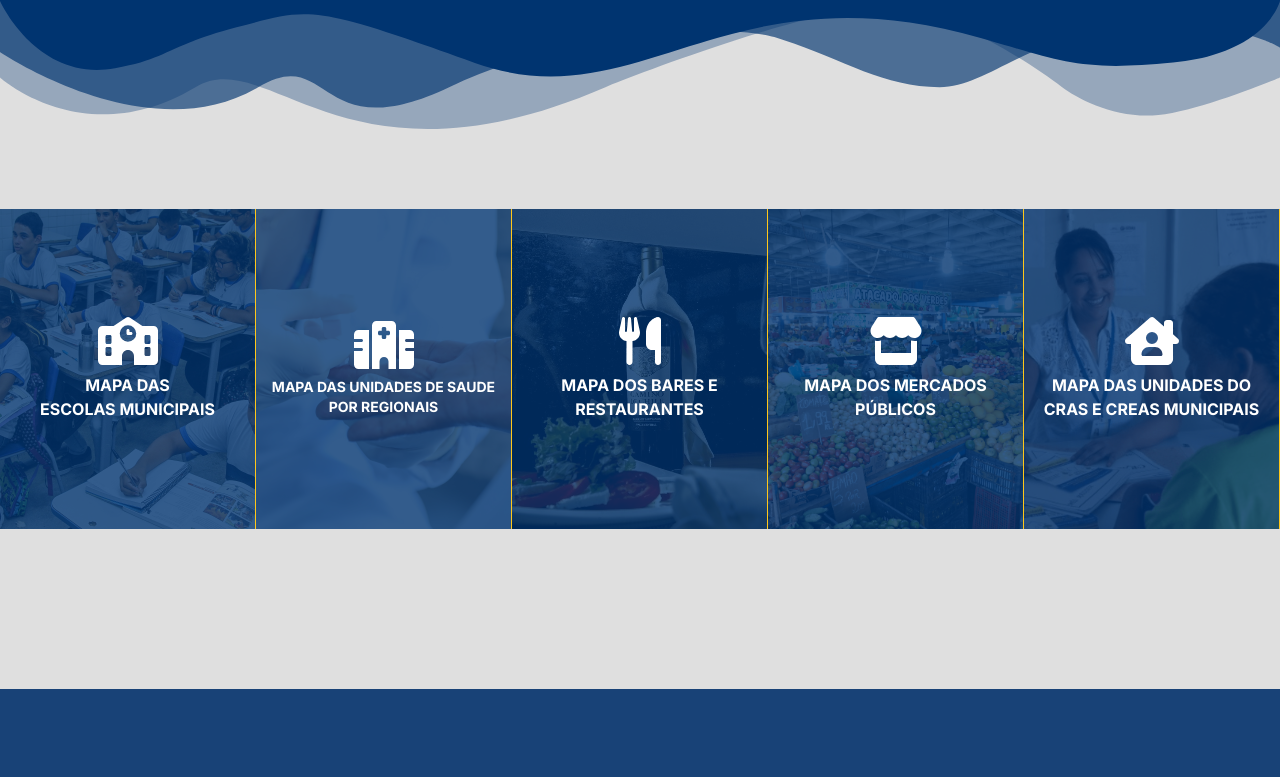
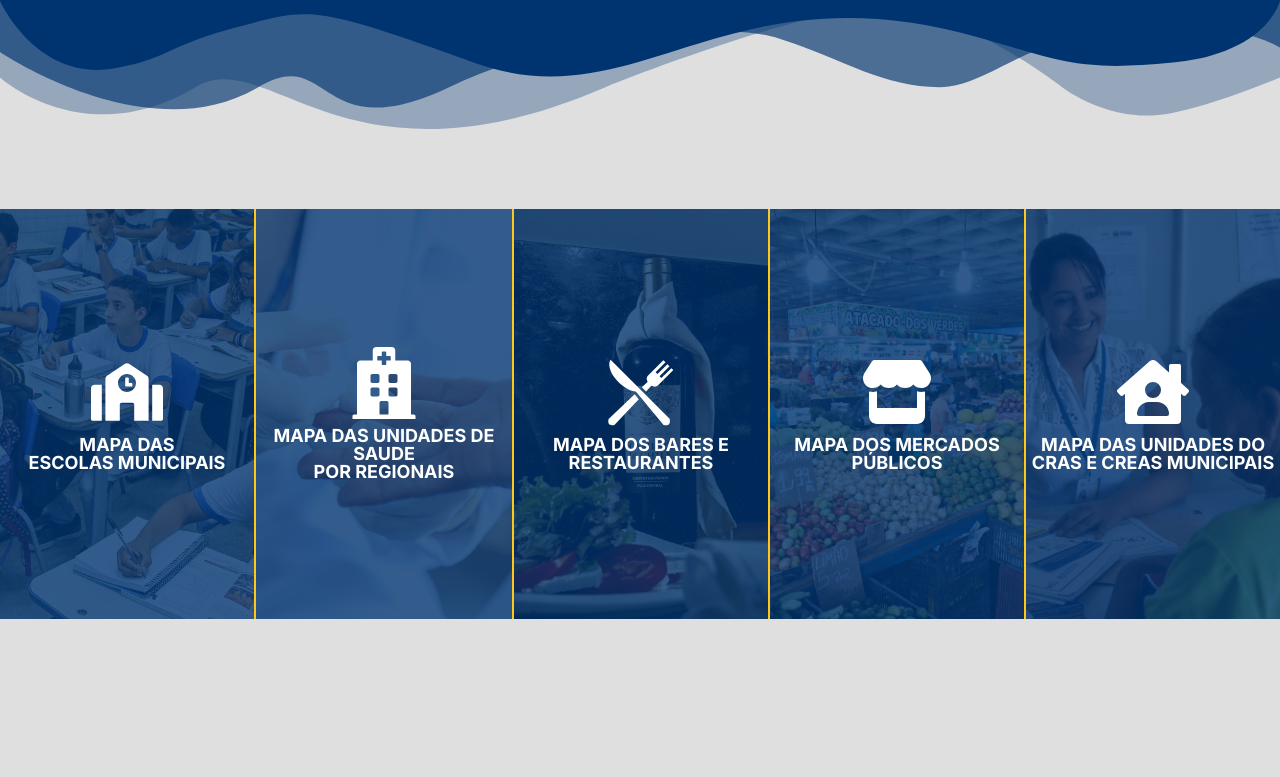
Before and after one commit to kaueksilva/projetojboficial, a Next.js app in the folder front-oficial/: page / in a window 1280 px wide. Shown: the part 976-1753 px from the top of the page. Built offline with nearby package versions, Linux system fonts and the light colour scheme; a web font is replaced by a local one.

Commit message:
lindinho

```diff
--- a/front-oficial/package.json
+++ b/front-oficial/package.json
@@ -9,15 +9,16 @@
     "lint": "next lint"
   },
   "dependencies": {
-
     "@fortawesome/fontawesome-free": "^6.6.0",
     "@fortawesome/fontawesome-svg-core": "^6.6.0",
     "@fortawesome/free-brands-svg-icons": "^6.6.0",
     "@fortawesome/free-solid-svg-icons": "^6.6.0",
     "@fortawesome/react-fontawesome": "^0.2.2",
+    "@react-icons/all-files": "^4.1.0",
     "next": "14.2.6",
     "react": "^18",
-    "react-dom": "^18"
+    "react-dom": "^18",
+    "react-icons": "^5.3.0"
   },
   "devDependencies": {
     "postcss": "^8",
--- a/front-oficial/src/app/components/Home.jsx
+++ b/front-oficial/src/app/components/Home.jsx
@@ -1,7 +1,10 @@
 "use client";
 import { useState, useEffect } from "react";
-import { FontAwesomeIcon } from '@fortawesome/react-fontawesome';
-import { faCity, faHospital, faHouseChimney, faHouseChimneyUser, faHouseUser, faMapLocationDot, faSchool, faStore, faUtensils } from '@fortawesome/free-solid-svg-icons'; // Ícones sólidos
+import { FaSchool, FaHospital, FaHouseUser  } from "react-icons/fa";
+import { FaStore, FaMapLocationDot } from "react-icons/fa6";
+import { GiKnifeFork } from "react-icons/gi";
+
+
 
 const images = [
   "/images/slide.jpg",
@@ -40,11 +43,11 @@ const Home = () => {
             </div>
           </div>
 
-          <div id="botoes" className="font-roboto justify-center max-w-[90%] mx-auto mt-11 z-10">
+          <div id="botoes" className=" justify-center max-w-[90%] mx-auto mt-11 z-10">
             {/* Primeira linha de botões com tamanho limitado */}
             <div className=" flex-wrap grid grid-cols-4 gap-2 max-w-[85%] mx-auto mb-7">
               <button
-                className="bg-[#003476] text-white py-4 px-8 text-xl cursor-pointer border-2 border-white rounded-full transition-transform duration-300 hover:border-[#009EE2] hover:animate-buzz focus:outline-none z-10"
+                className="bg-[#003476] text-white py-4 px-8 text-xl cursor-pointer border-2 border-white rounded-full transition-transform duration-300 hover:border-[#009EE2] hover:animate-buzz focus:outline-none font-roboto z-10"
                 id="cidadao"
               >
                 CIDADÃO
@@ -99,9 +102,8 @@ const Home = () => {
             {/* Botão MAPAS */}
             <div className="mapas flex justify-center items-center z-10">
               <a href="/mapas" className="flex items-center group">
-                <FontAwesomeIcon
-                  icon={faMapLocationDot}
-                  className="text-white transition-colors duration-300 group-hover:text-yellow-500"
+                <FaMapLocationDot
+                  className="text-white transition-colors duration-300 group-hover:text-yellow-500 text-2xl"
                 />
                 <p className="text-white font-roboto font-semibold text-lg p-1 ml-2 transition-colors duration-300 group-hover:text-yellow-500 group-hover:animate-shake">
                   MAPAS
@@ -131,13 +133,13 @@ const Home = () => {
 
 
         {/* MAPAS*/}
-        <div className="h-[320px] mapas-cartaz mt-20 flex items-center justify-center z-10 text-center text-white">
+        <div className="mapas-cartaz mt-20 flex items-center justify-center z-10 text-center text-white">
 
 
-        {/* MAPA ESCOLAS MUNICIPAIS */}
+        {/*ESCOLAS MUNICIPAIS */}
         <a href="https://example.com/mapescola" className="relative flex-1 transition-transform duration-500 hover:rotate-y-180 group">
 
-          <div className="relative h-[320px] border-r border-[#FFC719] bg-cover bg-center"
+          <div className="relative h-[25.625rem] border-r-2 border-[#FFC719] bg-cover bg-center"
               style={{ backgroundImage: "url('/images/escolas.jpg')" }}>
 
             {/* Sobreposição de cor */}
@@ -145,11 +147,10 @@ const Home = () => {
 
             {/* Sobreposição de texto e ícone */}
             <div className="relative z-10 flex flex-col items-center justify-center h-full transition-opacity duration-500 group-hover:opacity-0">
-              <FontAwesomeIcon
-                icon={faSchool}
-                className="text-5xl text-white mb-2"
+              <FaSchool
+                className="text-7xl text-white mb-2"
               />
-              <h3 className="text-white text-base font-bold">
+              <h3 className="text-white text-lg font-bold leading-none">
                 MAPA DAS <br /> ESCOLAS MUNICIPAIS
               </h3>
             </div>
@@ -163,10 +164,10 @@ const Home = () => {
 
 
 
-        {/* MAPA DAS UNIDADES DE SAUDE POR REGIONAIS */}
+        {/*UNIDADES DE SAUDE POR REGIONAIS */}
         <a href="https://example.com/mapescola" className="relative flex-1 transition-transform duration-500 hover:rotate-y-180 group">
 
-        <div className="relative h-[320px] border-r border-[#FFC719] bg-cover bg-center"
+        <div className="relative h-[25.625rem] border-r-2r border-[#FFC719] bg-cover bg-center"
             style={{ backgroundImage: "url('/images/hospitais.jpg')" }}>
 
           {/* Sobreposição de cor */}
@@ -174,11 +175,10 @@ const Home = () => {
 
           {/* Sobreposição de texto e ícone */}
           <div className="relative z-10 flex flex-col items-center justify-center h-full transition-opacity duration-500 group-hover:opacity-0">
-            <FontAwesomeIcon
-              icon={faHospital}
-              className="text-5xl text-white mb-2"
+            <FaHospital
+              className="text-7xl text-white mb-2"
             />
-            <h3 className="text-white text-sm font-bold">
+            <h3 className="text-white text-lg font-bold leading-none">
               MAPA DAS UNIDADES DE SAUDE <br />POR REGIONAIS
             </h3>
           </div>
@@ -191,10 +191,10 @@ const Home = () => {
         </a>
 
 
-        {/* MAPA DOS BARES E RESTAURANTES */}
+        {/* BARES E RESTAURANTES */}
         <a href="https://example.com/mapescola" className="relative flex-1 transition-transform duration-500 hover:rotate-y-180 group">
 
-          <div className="relative h-[320px] border-r border-[#FFC719] bg-cover bg-center"
+          <div className="relative h-[25.625rem] border-l-2 border-[#FFC719] bg-cover bg-center"
               style={{ backgroundImage: "url('/images/vinho.jpg')" }}>
 
             {/* Sobreposição de cor */}
@@ -202,11 +202,10 @@ const Home = () => {
 
             {/* Sobreposição de texto e ícone */}
             <div className="relative z-10 flex flex-col items-center justify-center h-full transition-opacity duration-500 group-hover:opacity-0">
-              <FontAwesomeIcon
-                icon={faUtensils}
-                className="text-5xl text-white mb-2"
+              <GiKnifeFork
+                className="text-7xl text-white mb-2"
               />
-              <h3 className="text-white text-base font-bold">
+              <h3 className="text-white text-lg font-bold leading-none">
                 MAPA DOS BARES E <br /> RESTAURANTES
               </h3>
             </div>
@@ -220,10 +219,10 @@ const Home = () => {
 
 
 
-        {/* MAPA DOS MERCADOS PUBLICOS */}
+        {/*MERCADOS PUBLICOS */}
         <a href="https://example.com/mapescola" className="relative flex-1 transition-transform duration-500 hover:rotate-y-180 group">
 
-        <div className="relative h-[320px] border-r border-[#FFC719] bg-cover bg-center"
+        <div className="relative h-[25.625rem] border-l-2 border-[#FFC719] bg-cover bg-center"
             style={{ backgroundImage: "url('/images/mercados.jpeg')" }}>
 
           {/* Sobreposição de cor */}
@@ -231,11 +230,10 @@ const Home = () => {
 
           {/* Sobreposição de texto e ícone */}
           <div className="relative z-10 flex flex-col items-center justify-center h-full transition-opacity duration-500 group-hover:opacity-0">
-            <FontAwesomeIcon
-              icon={faStore}
-              className="text-5xl text-white mb-2"
+            <FaStore
+              className="text-7xl text-white mb-2"
             />
-            <h3 className="text-white text-base font-bold">
+            <h3 className="text-white text-lg font-bold leading-none">
               MAPA DOS MERCADOS <br /> PÚBLICOS
             </h3>
           </div>
@@ -249,10 +247,10 @@ const Home = () => {
 
 
 
-        {/* MAPA DAS UNIDADES DE SAUDE POR REGIONAIS */}
+        {/*  UNIDADES DO CRAS */}
         <a href="https://example.com/mapescola" className="relative flex-1 transition-transform duration-500 hover:rotate-y-180 group">
 
-          <div className="relative h-[320px] border-r border-[#FFC719] bg-cover bg-center"
+          <div className="relative h-[25.625rem] border-l-2 border-[#FFC719] bg-cover bg-center"
               style={{ backgroundImage: "url('/images/cras.png')" }}>
 
             {/* Sobreposição de cor */}
@@ -260,11 +258,10 @@ const Home = () => {
 
             {/* Sobreposição de texto e ícone */}
             <div className="relative z-10 flex flex-col items-center justify-center h-full transition-opacity duration-500 group-hover:opacity-0">
-              <FontAwesomeIcon
-                icon={faHouseChimneyUser}
-                className="text-5xl text-white mb-2"
+              <FaHouseUser
+                className="text-7xl text-white mb-2"
               />
-              <h3 className="text-white text-base font-bold">
+              <h3 className="text-white text-lg font-bold leading-none">
                 MAPA DAS UNIDADES DO <br /> CRAS E CREAS MUNICIPAIS
               </h3>
             </div>
```
Also changed, not shown: 1 other file (tests, documents, lock files or other folders).
